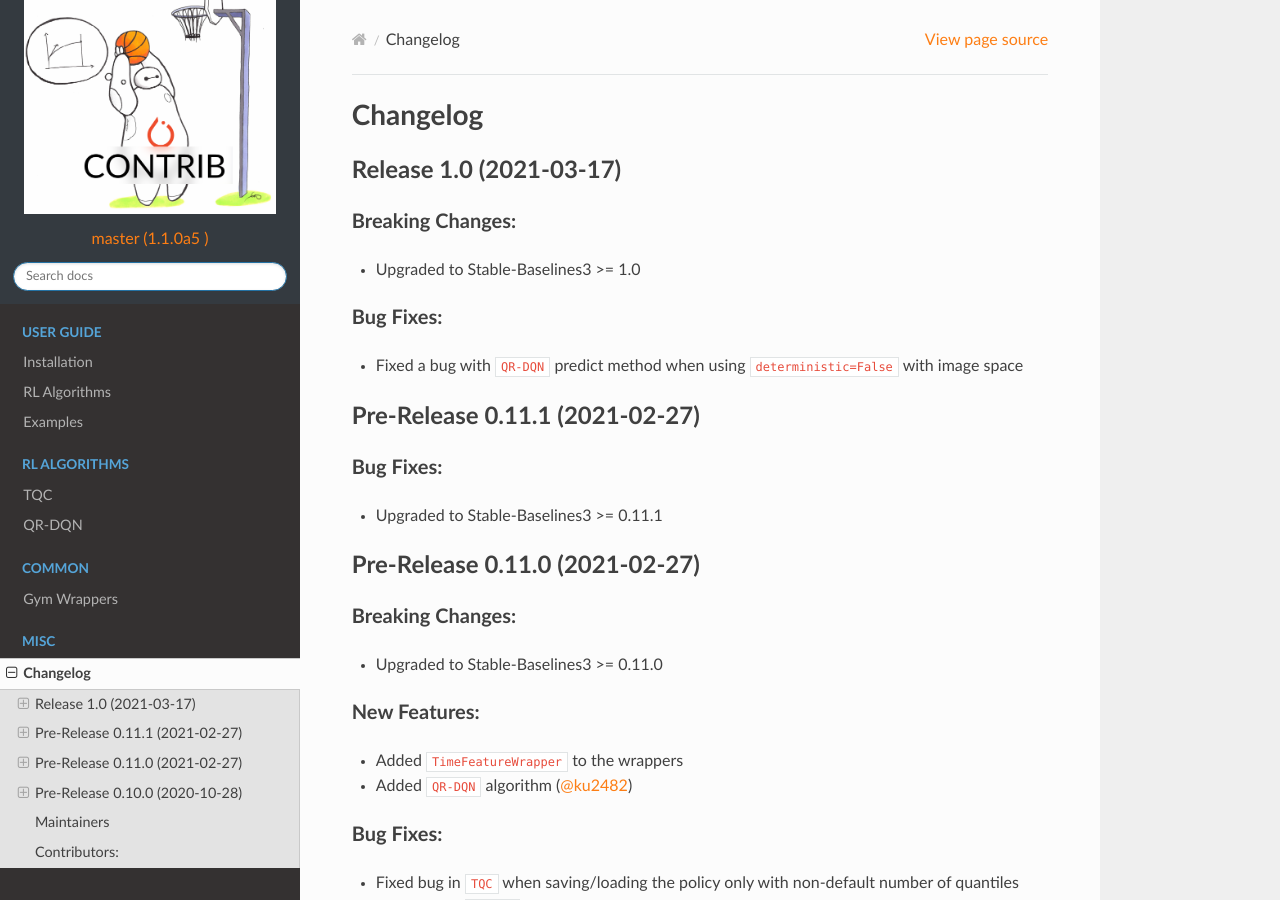
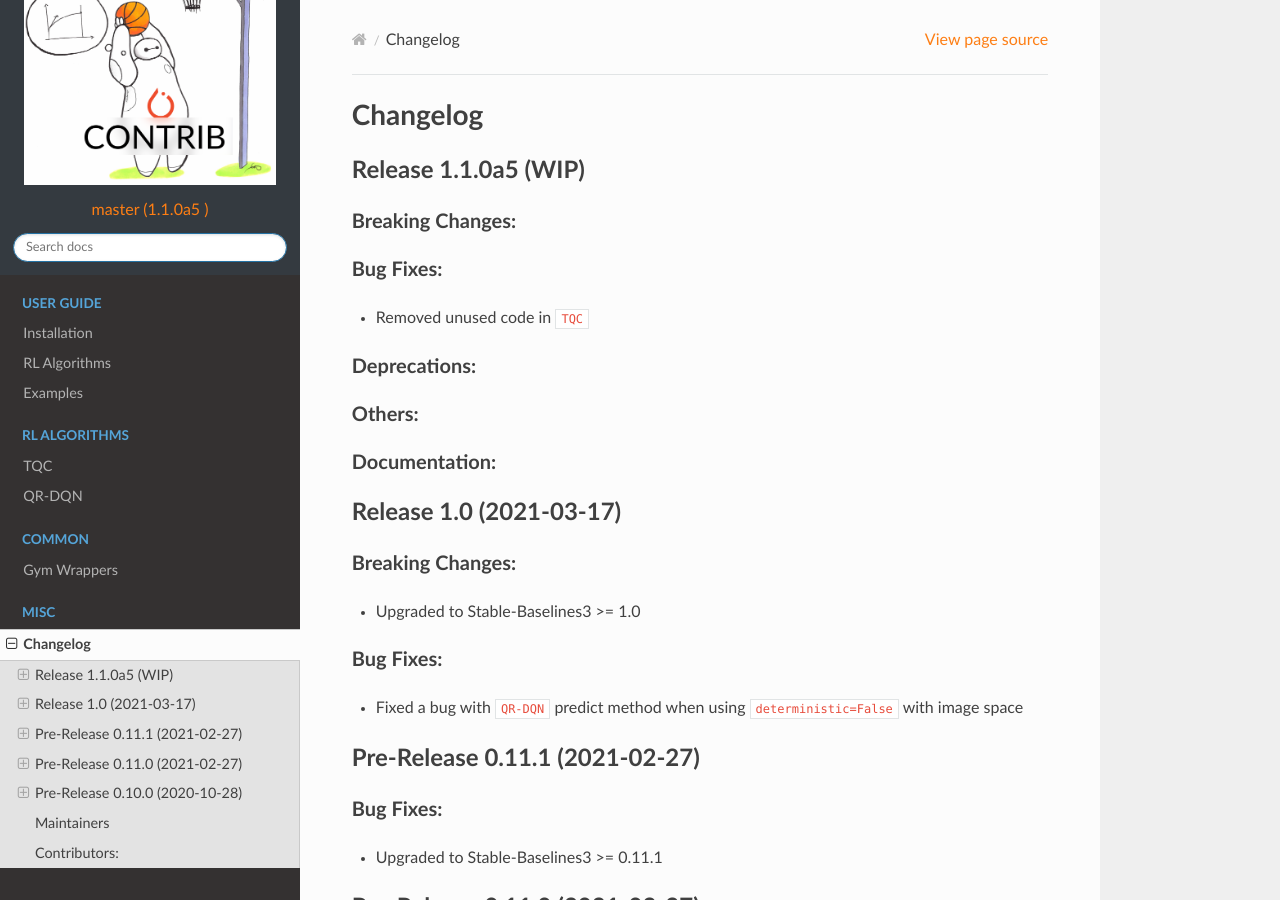
Before and after one commit to Stable-Baselines-Team/stable-baselines3-contrib, a Sphinx documentation site: the page built from docs/misc/changelog.rst, in a window 1280 px wide and 900 px high. Built offline with Sphinx 7.4.7 and the Read the Docs theme 2.0.0, drawn with Linux system fonts in a browser that asks for light colours.

Commit message:
Update changelog

```diff
--- a/docs/misc/changelog.rst
+++ b/docs/misc/changelog.rst
@@ -2,6 +2,26 @@
 
 Changelog
 ==========
+
+Release 1.1.0a5 (WIP)
+-------------------------------
+
+Breaking Changes:
+^^^^^^^^^^^^^^^^^
+
+Bug Fixes:
+^^^^^^^^^^
+- Removed unused code in ``TQC``
+
+Deprecations:
+^^^^^^^^^^^^^
+
+Others:
+^^^^^^^
+
+Documentation:
+^^^^^^^^^^^^^^
+
 
 Release 1.0 (2021-03-17)
 -------------------------------
```
